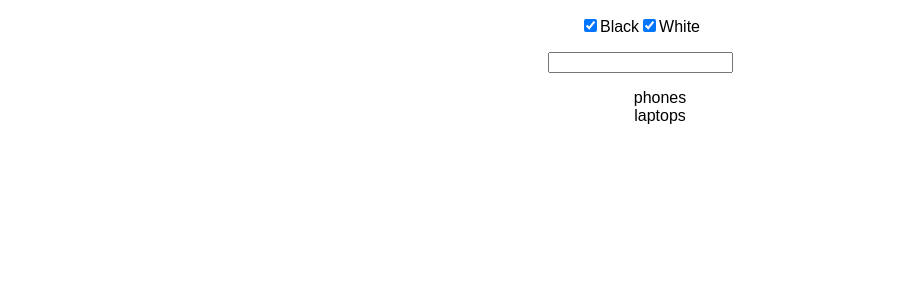
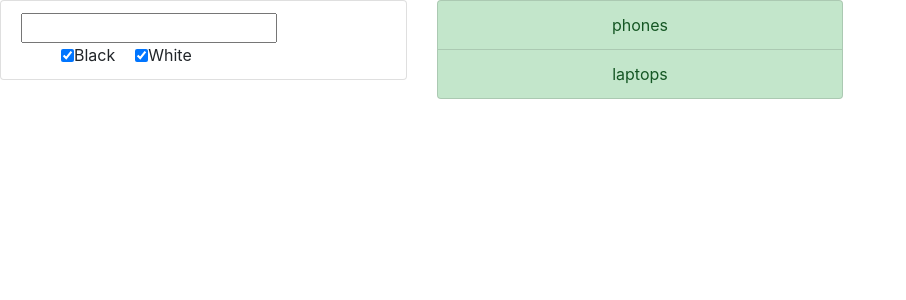
Before and after one commit to SilchenkoEG/Task-1, a React (Create React App) app: page / in a window 1280 px wide. Shown: the top 300 px of the page, without its empty margins (0-906 px from the left). Built offline with nearby package versions, Linux system fonts and the light colour scheme.

Commit message:
add bootstrap

```diff
--- a/package.json
+++ b/package.json
@@ -3,7 +3,9 @@
   "version": "0.1.0",
   "private": true,
   "dependencies": {
+    "bootstrap": "^4.0.0",
     "react": "^16.3.0",
+    "react-bootstrap": "^0.32.1",
     "react-dom": "^16.3.0",
     "react-router": "^4.2.0",
     "react-router-dom": "^4.2.2",
--- a/src/App.css
+++ b/src/App.css
@@ -30,3 +30,7 @@
   display: flex;
   justify-content: center;
 }
+
+.searcGroup {
+  margin-left: 20px;
+}
--- a/src/App.js
+++ b/src/App.js
@@ -1,11 +1,96 @@
-import React, { Component } from 'react'
-import './App.css';
-import Category from './Category'
+import React, { Component } from "react";
+import "./App.css";
+import Categories from "./Category";
+import Bootstrap from "bootstrap/dist/css/bootstrap.css";
+import {
+  Form,
+  FormGroup,
+  FormControl,
+  ListGroup,
+  ListGroupItem,
+  Grid,
+  Col,
+  Row
+} from "react-bootstrap";
+import Filters from "./Filter";
+import Search from "./Search";
+import ProductList from "./ProductList";
+import data from "./data.json";
 
 class App extends Component {
+  constructor(props) {
+    super(props);
+    this.state = {
+      activeCategory: "",
+      filterColor: ["black", "white"],
+      searchPhrase: ""
+    };
+  }
+  changeSearch = phrase => {
+    this.setState({ searchPhrase: phrase });
+  };
+
+  showCategory = name => {
+    this.setState({ activeCategory: name });
+  };
+  changeCheck = event => {
+    if (event.target.checked) {
+      const joined = this.state.filterColor.slice();
+      joined.push(event.target.value);
+      this.setState({ filterColor: joined });
+    } else {
+      const joined = this.state.filterColor.slice();
+      joined.splice(joined.indexOf(event.target.value), 1);
+      this.setState({ filterColor: joined });
+    }
+  };
   render() {
     return (
-      <Category/>
+      <Row className="show-grid">
+        <Col xs={6} md={4}>
+          <ListGroup>
+            <ListGroupItem>
+              <Form inline>
+                <FormGroup controlId="formInlineName">
+                  <Search
+                    onChangeSearch={this.changeSearch}
+                    value={this.state.searchPhrase}
+                  />
+                </FormGroup>{" "}
+                <FormGroup  className='searcGroup' controlId="formInlineEmail">
+                  <Filters
+                    onChangeCheck={this.changeCheck}
+                    filterColor={this.state.filterColor}
+                  />
+                </FormGroup>{" "}
+              </Form>
+            </ListGroupItem>
+          </ListGroup>
+        </Col>
+        <Col xs={6} md={4}>
+          <Categories showCategory={this.showCategory} />
+        </Col>
+        <Col xsHidden md={4}>
+          <ProductList
+            data={
+              this.state.activeCategory &&
+              data
+                .filter(item => item.name === this.state.activeCategory)
+                .map(item => item.children)
+                .reduce((reducer, item) => reducer.concat(item))
+                .filter(product =>
+                  this.state.filterColor.includes(product.color)
+                )
+                .filter(
+                  item =>
+                    item.title
+                      .toLowerCase()
+                      .indexOf(this.state.searchPhrase) !== -1
+                )
+            }
+          />
+        </Col>
+      </Row>
     );
   }
 }
--- a/src/Category.js
+++ b/src/Category.js
@@ -1,51 +1,26 @@
-import React, { Component } from 'react'
-import data from './data.json'
+import React, { Component } from "react";
+import data from "./data.json";
+import ProductList from "./ProductList";
+import Bootstrap from "bootstrap/dist/css/bootstrap.css";
+import {ListGroup,ListGroupItem } from "react-bootstrap";
 
-class Category extends Component {
-  constructor (props){
-    super(props);
-    this.state = {
-      filterNameCategory:'',
-      filterColor:['black', 'white'],
-      filterName:'',
-    }
-  }
-  showCategory = (name) => {
-    this.setState({ filterNameCategory : name});
-  }
-  changeSearch = (event) => {
-    this.setState({ filterName: event.target.value })
-  }
-  changeCheck = (event) => {
-    if(event.target.checked){
-      const joined = this.state.filterColor.slice()
-      joined.push(event.target.value);
-      this.setState({filterColor : joined })
-    }
-    else{
-      const joined = this.state.filterColor;
-      joined.splice(joined.indexOf(event.target.value),1)
-      this.setState({filterColor : joined})
-    }
-  }
+class Categories extends Component {
   render() {
     return (
-      <div className="App">
-        <div className='filterColor'>
-          <p><input type='checkbox' value='black' checked={this.state.filterColor.includes('black')} onChange={this.changeCheck} />Black</p>
-          <p><input type='checkbox' value='white' checked={this.state.filterColor.includes('white')} onChange={this.changeCheck} />White </p>
-        </div>
-        <input type ='text' value = {this.state.filterName} onChange = {this.changeSearch}/>
-        <ul>
-          {data.map((category)=>{ return <li key={category.name} onClick={ () => this.showCategory(category.name)}>{category.name}</li> })}
-        </ul>
-        { this.state.filterNameCategory && data.filter(item => item.name === this.state.filterNameCategory).map(item => item.children).reduce((a,b) => a.concat(b))
-          .filter((product)=> this.state.filterColor.includes(product.color))
-          .filter( item => item.title.indexOf(this.state.filterName) !== -1)
-           .map((item,index) =>  <p key={index} >{item.title} {item.price} {item.color}</p> )}
-         </div>
+        <ListGroup>
+          {data.map(category => {
+            return (
+              <ListGroupItem bsStyle="success"
+                key={category.name}
+                onClick={() => this.props.showCategory(category.name)}
+              >
+                {category.name}
+              </ListGroupItem>
+            );
+          })}
+        </ListGroup>
     );
   }
 }
 
-  export default Category;
+export default Categories;
--- /dev/null
+++ b/src/Filter.js
@@ -0,0 +1,19 @@
+import React, { Component } from "react";
+import { Bootstrap, FormGroup, Checkbox } from "react-bootstrap";
+
+export default props => (
+  <FormGroup>
+      <Checkbox className='searcGroup'
+        type="checkbox"
+        value="black"
+        checked={props.filterColor.includes("black")}
+        onChange={ (e) =>  props.onChangeCheck(e)}
+      />Black
+      <Checkbox className='searcGroup'
+        type="checkbox"
+        value="white"
+        checked={props.filterColor.includes("white")}
+        onChange={ (e) =>  props.onChangeCheck(e)}
+      />White
+  </FormGroup>
+);
--- /dev/null
+++ b/src/Product.js
@@ -0,0 +1,15 @@
+import React, { Component } from "react";
+
+class Product extends Component {
+  render() {
+    return (
+      <div>
+        <p key={this.props.title}>
+          {this.props.title} {this.props.price} {this.props.color}
+        </p>
+      </div>
+    );
+  }
+}
+
+export default Product;
--- /dev/null
+++ b/src/ProductList.js
@@ -0,0 +1,25 @@
+import React, { Component } from "react";
+import Product from "./Product";
+import { ListGroup, ListGroupItem } from "react-bootstrap";
+
+class ProductList extends Component {
+  render() {
+    return (
+      <ListGroup>
+        {this.props.data &&
+          this.props.data.map(item => (
+            <ListGroupItem bsStyle="warning" key={item.title}>
+              <Product
+
+                title={item.title}
+                price={item.price}
+                color={item.color}
+              />
+            </ListGroupItem>
+          ))}
+      </ListGroup>
+    );
+  }
+}
+
+export default ProductList;
--- /dev/null
+++ b/src/Search.js
@@ -0,0 +1,9 @@
+import React from "react";
+
+export default props => (
+  <input
+    type="text"
+    value={props.value}
+    onChange={e => props.onChangeSearch(e.target.value)}
+  />
+);
--- a/src/data.json
+++ b/src/data.json
@@ -1,7 +1,7 @@
 [
-    {   "name" : "phones",
-        "children":
-        [
+  {
+    "name": "phones",
+    "children": [
       {
         "title": "Iphone",
         "price": 1700,
@@ -19,26 +19,24 @@
       }
     ]
   },
-        {"name" : "laptops",
-        "children":[
-
   {
-               "title" : "Samsung",
+    "name": "laptops",
+    "children": [
+      {
+        "title": "Samsung",
         "price": 5000,
         "color": "white"
       },
       {
-                "title" : "Lenovo",
+        "title": "Lenovo",
         "price": 3000,
         "color": "white"
       },
       {
-            "title" : "Mac",
+        "title": "Mac",
         "price": 9000,
         "color": "black"
       }
-
     ]
-
   }
 ]
```
Also changed, not shown: src/index.js (+7 -7 lines), 1 other file (tests, documents, lock files or other folders). Lines whose indentation alone changed are shown as unchanged.
